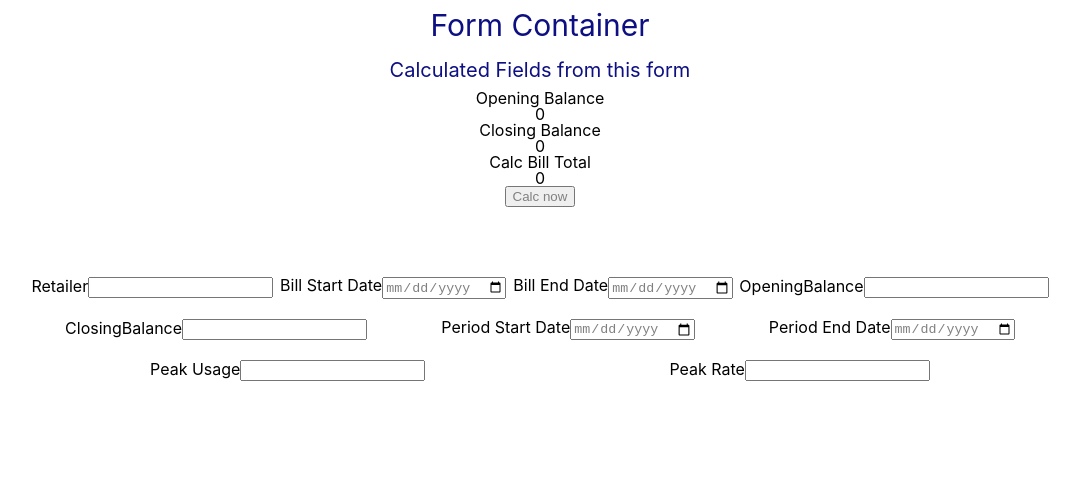
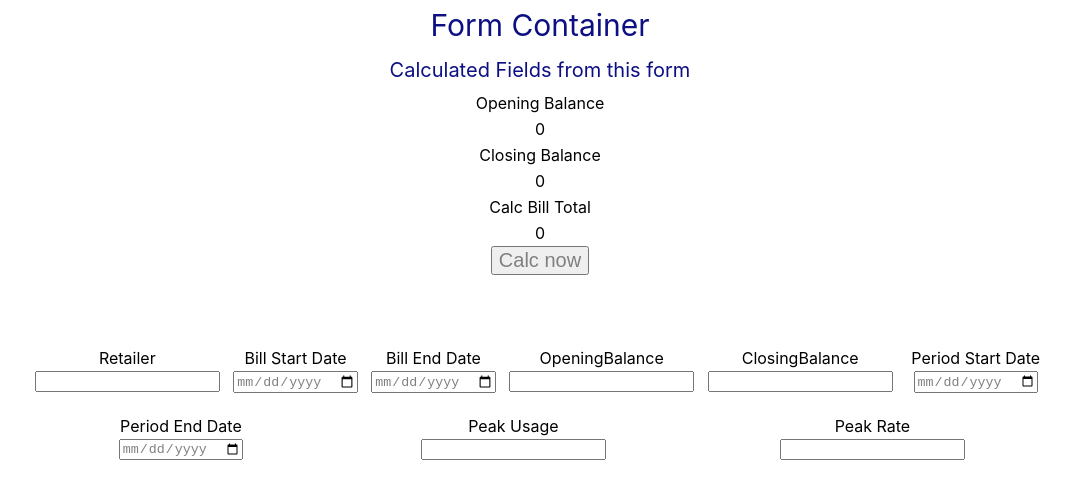
Before and after one commit to carlprins/react-gh-checker, a React (Create React App) app: page / in a window 1280 px wide. Shown: the top 498 px of the page, without its empty margins (100-1180 px from the left). Built offline with nearby package versions, Linux system fonts and the light colour scheme.

Commit message:
Fixed Opening Closing Calcs

```diff
--- a/src/formContainer/formContainer.css
+++ b/src/formContainer/formContainer.css
@@ -3,6 +3,10 @@
   justify-content: space-around;
   flex-wrap: wrap;
   margin: 4.4rem 10%;
+}
+
+.Button {
+  font-size: 20px;
 }
 
 h1 {
@@ -17,6 +21,10 @@ h2 {
   font-size: 20px;
 }
 
+p {
+  padding: 5px;
+}
+
 input {
   color: grey;
 }
--- a/src/formContainer/formContainer.js
+++ b/src/formContainer/formContainer.js
@@ -19,12 +19,13 @@ class FormContainer extends React.Component {
     }
     calcFields(){
         let billTotal = this.state.ClosingBalance - this.state.OpeningBalance
-        this.setState({billTotal: billTotal})
+        this.setState( { billTotal: billTotal } )
     }
-    handleChange(e) {
+    handleChange = async (e) => {
         const value = e.target.value
         const name = e.target.name
         this.setState({ [name]: value })
+
     }
 
     render(){
@@ -41,10 +42,10 @@ class FormContainer extends React.Component {
                     <p>{this.state.ClosingBalance}</p>
                     <p>Calc Bill Total</p>
                     <p>{this.state.billTotal}</p>
-                    <input type="button" onClick={this.calcFields} value="Calc now"></input>
+                    <input className="Button" type="button" onClick={this.calcFields} value="Calc now"></input>
                 </div>
                 <div className="FormContainer">
-                    {reqFields.map(field => <FormInput name={field.name} type={field.type} onChange={this.handleChange} />)}
+                    {reqFields.map(field => <FormInput name={field.name} type={field.type} onChange={this.handleChange} Calc={this.calcFields} />)}
 
                 </div>
             </div>
--- a/src/formInput/formInput.js
+++ b/src/formInput/formInput.js
@@ -10,12 +10,14 @@ class FormInput extends React.Component {
     handleUserInput(e) {
         let value = e.target.value
         this.setState({userInput: value});
-        this.props.onChange(e);
+        this.props.onChange(e).then(resolved => {
+            this.props.Calc()
+        });
     }
     render(){
         return (
             <div className="InputItem">
-                <question>{this.props.name}</question>
+                <p>{this.props.name}</p>
                 <input type={this.props.type} onChange={this.handleUserInput} value={this.state.userInput} name={this.props.name} />
                 <h2>{this.state.userInput}</h2>
             </div>
```
